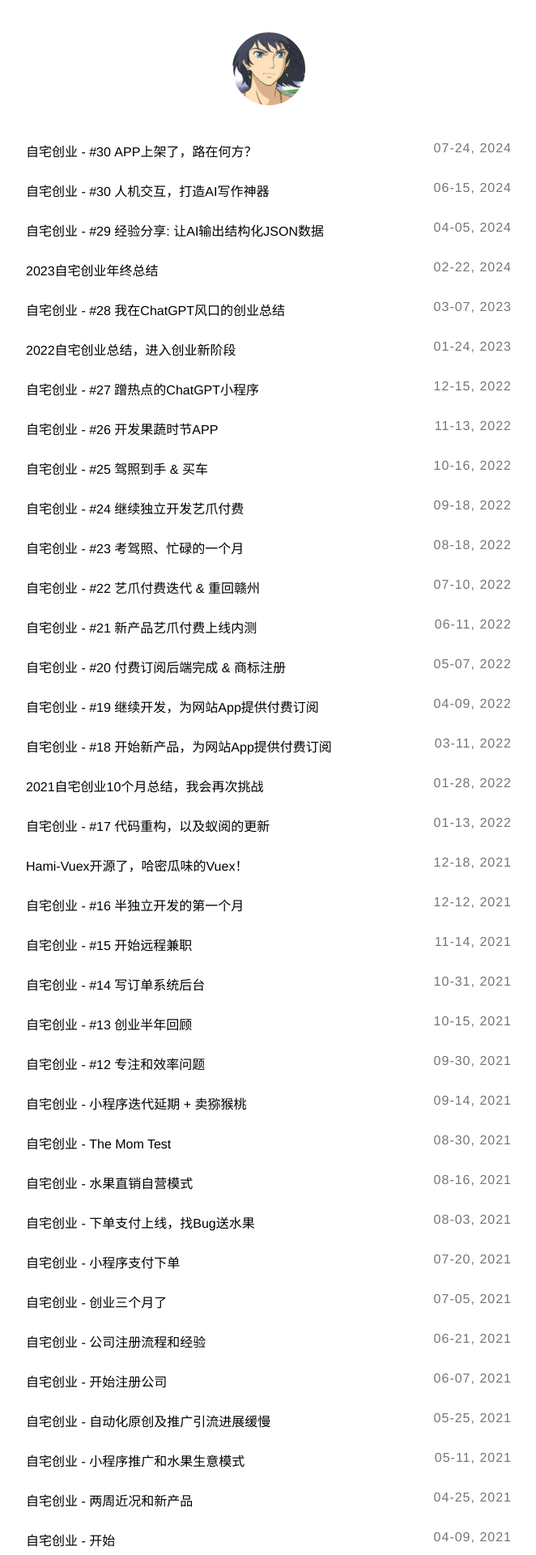
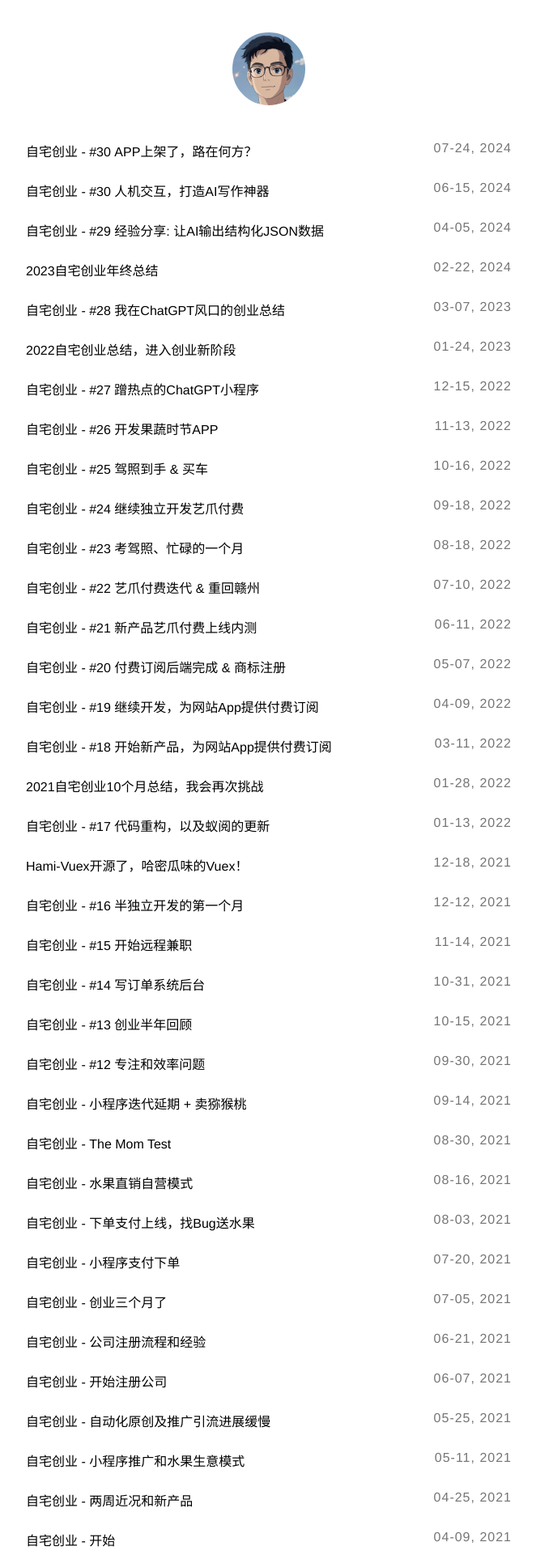
Before and after one commit to guyskk/guyskk.github.io, a Jekyll site: the page built from index.html, in a window 1280 px wide. Shown: the top 1920 px of the page at 81% size, without its empty margins (308-970 px from the left). Built offline with Jekyll 4.4.1, drawn with Linux system fonts in a browser that asks for light colours.

Commit message:
update favicon/logo

```diff
--- a/_includes/head.html
+++ b/_includes/head.html
@@ -23,7 +23,7 @@
 <meta name="twitter:title" content="{% if page.title %}{{ page.title }}{% else %}{{ site.title }}{% endif %}" />
 <meta name="twitter:description" content="{% if page.excerpt %}{{ page.excerpt | strip_html | strip_newlines | truncate: 200 }}{% else %}{{ site.description }}{% endif %}">
 
-<link rel="icon" href="{{ site.baseurl }}/assets/favicon.png">
+<link rel="icon" href="{{ site.baseurl }}/assets/logo.png">
 <link rel="apple-touch-icon" href="{{ site.baseurl }}/assets/touch-icon.png">
 <link rel="stylesheet" href="{{ site.baseurl }}/assets/core.css">
 <link rel="canonical" href="{{ page.url | prepend: site.baseurl }}">
--- a/_sass/main.scss
+++ b/_sass/main.scss
@@ -118,7 +118,7 @@ span[data-note] {
   -webkit-animation-fill-mode: both;
   -webkit-animation-name: bounce;
   a {
-    background: #ddd url("gravatar_wrapper.png");
+    background: #ddd url("logo.png");
     background-size: cover;
     color: #000;
     text-decoration: none;
--- a/feed.xml
+++ b/feed.xml
@@ -12,7 +12,7 @@ layout: null
   <rights>Copyright ©
     2015-{{ site.time | date: '%Y' }},
     {{ site.author_name | xml_escape }}</rights>
-  <icon>{{ site.rooturl }}{{ site.baseurl }}/assets/favicon.png</icon>
+  <icon>{{ site.rooturl }}{{ site.baseurl }}/assets/logo.png</icon>
 
   <author>
     <name>{{ site.author_name | xml_escape }}</name>
```
Also changed, not shown: assets/favicon.png (deleted), assets/gravatar_wrapper.png (deleted), assets/logo.png (added).
